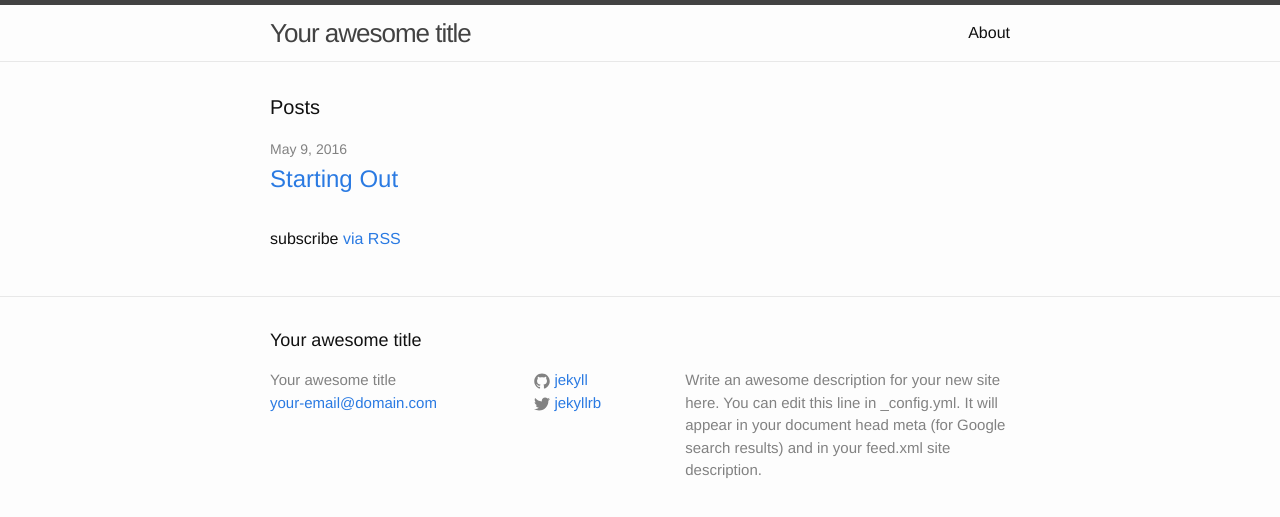
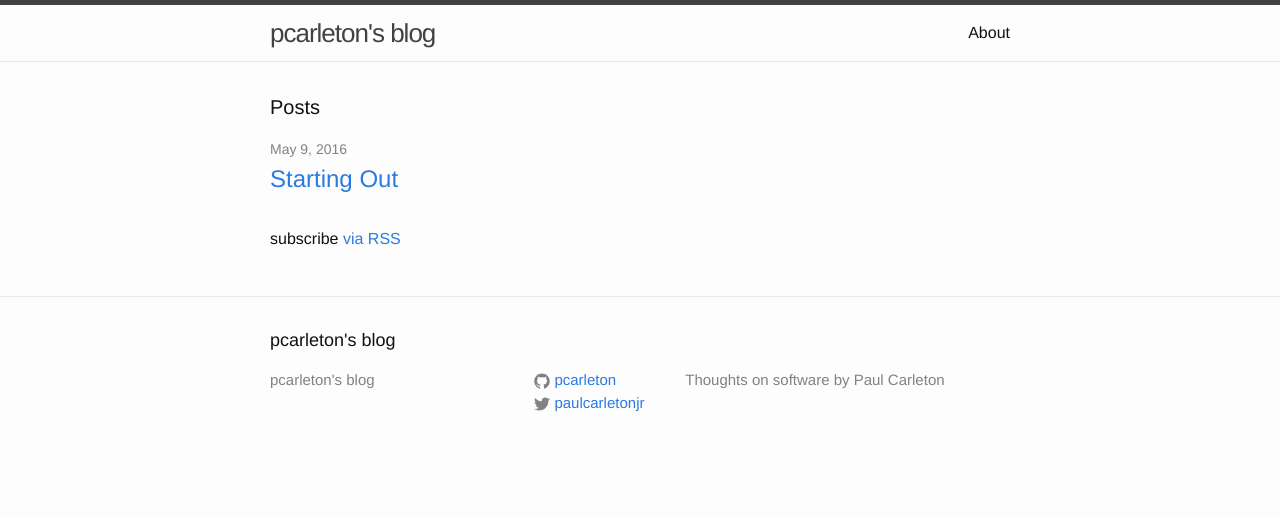
Before and after one commit to pcarleton/pcarleton.github.io, a Jekyll site: the page built from index.html, in a window 1280 px wide. Shown: the top 517 px of the page. Built offline with Jekyll 4.4.1, drawn with Linux system fonts in a browser that asks for light colours.

Commit message:
Fix blog title and description

```diff
--- a/_config.yml
+++ b/_config.yml
@@ -6,16 +6,12 @@
 # 'jekyll serve'. If you change this file, please restart the server process.
 
 # Site settings
-title: Your awesome title
-email: your-email@domain.com
+title: pcarleton's blog
 description: > # this means to ignore newlines until "baseurl:"
-  Write an awesome description for your new site here. You can edit this
-  line in _config.yml. It will appear in your document head meta (for
-  Google search results) and in your feed.xml site description.
+  Thoughts on software by Paul Carleton
 baseurl: "" # the subpath of your site, e.g. /blog
-url: "http://yourdomain.com" # the base hostname & protocol for your site
-twitter_username: jekyllrb
-github_username:  jekyll
+twitter_username: paulcarletonjr
+github_username:  pcarleton
 
 # Build settings
 markdown: kramdown
```
